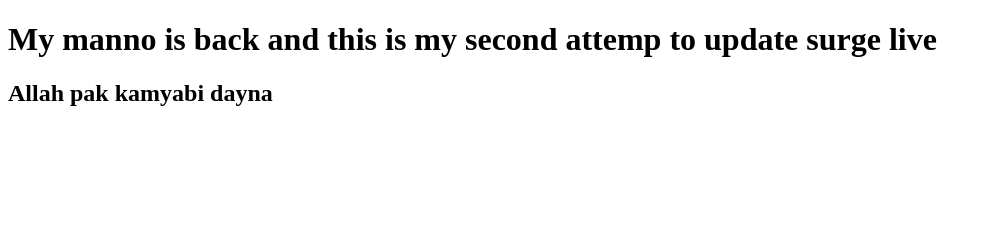
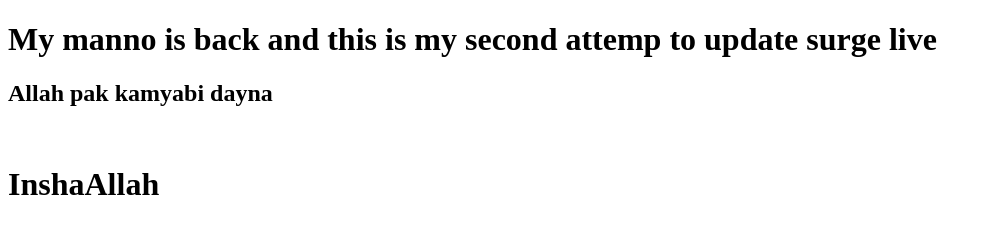
Before and after one commit to bluefingers/bootcamp2020sample, a plain HTML site: page index.html in a window 1280 px wide. Shown: the whole page, without its empty margins (0-992 px from the left). Drawn offline with Linux system fonts and the light colour scheme.

Commit message:
Update index.html

```diff
--- a/index.html
+++ b/index.html
@@ -7,6 +7,7 @@
 </head>
 <body>
     <h1>My manno is back and this is my second attemp to update surge live</h1>
-    <h2>Allah pak kamyabi dayna</h2>
+    <h2>Allah pak kamyabi dayna</h2><br>
+    <h1>InshaAllah</h1>
 </body>
 </html>
```
